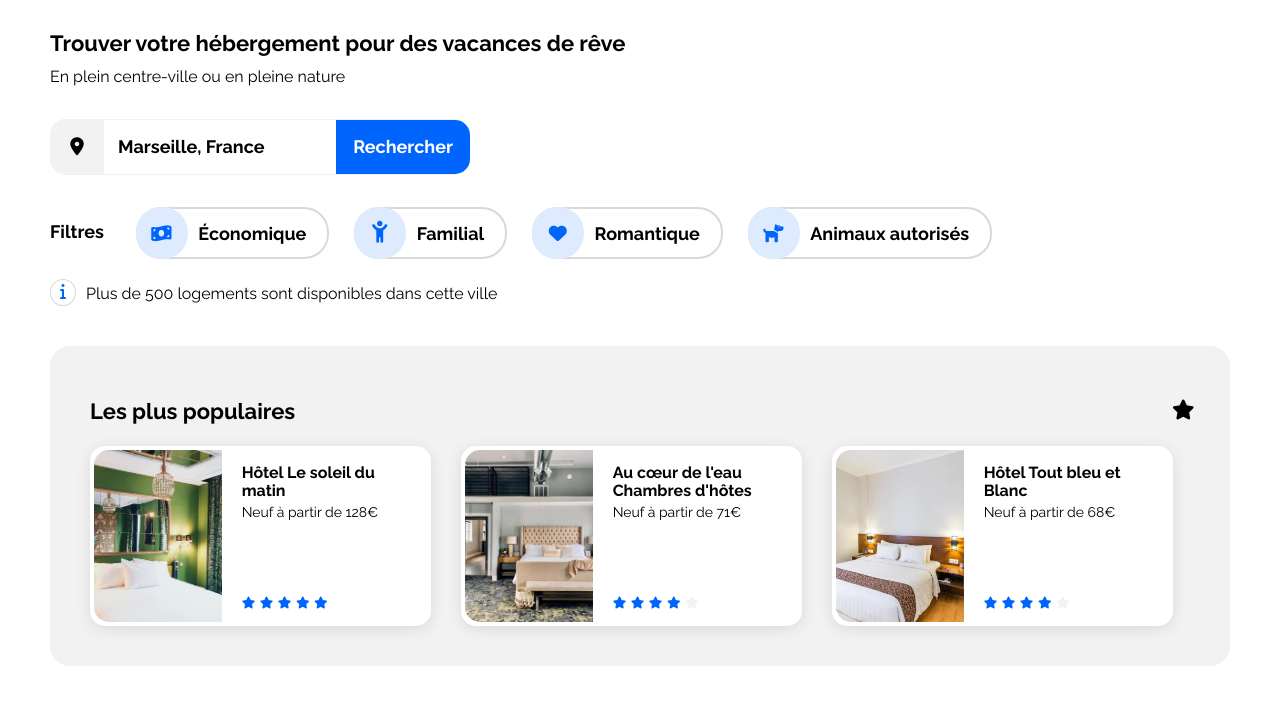
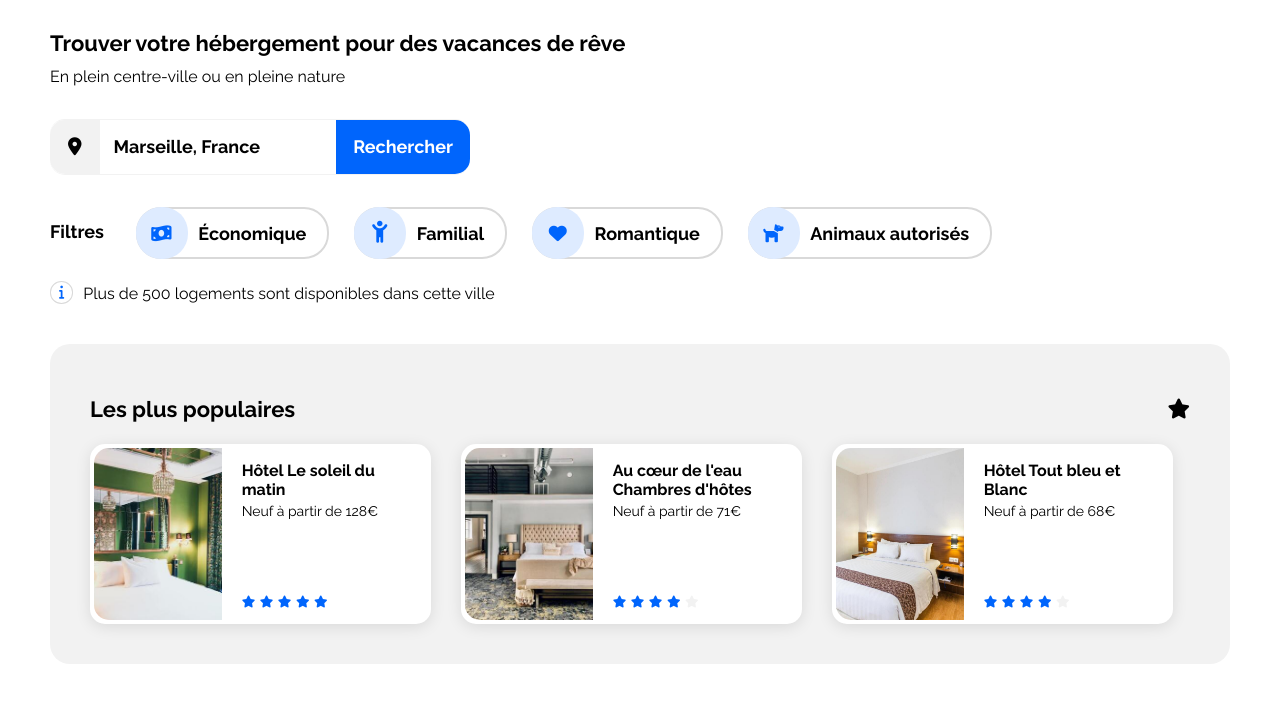
Before and after one commit to michelmb-dev/Project_2_Booki_OCR, a plain HTML site: page index.html in a window 1280 px wide. Shown: the part 99-800 px from the top of the page. Drawn offline with Linux system fonts and the light colour scheme.

Commit message:
Fix: Info icon size

```diff
--- a/css/style.css
+++ b/css/style.css
@@ -25,11 +25,6 @@ body {
 main {
     max-width: 1440px;
     margin: 0 auto;
-}
-
-i {
-    width: 18px;
-    height: 18px;
 }
 
 a {
@@ -250,11 +245,16 @@ header {
 
 .search-info-icon {
     color: var(--blue);
+    margin-top: 2px;
     margin-right: 10px;
-    padding: 3px;
-    text-align: center;
+    padding: 1px 8px;
     border: var(--grey-dark) 1px solid;
     border-radius: 50%;
+}
+
+.search-info-icon i {
+    text-align: center;
+    vertical-align: 0;
 }
 
 
--- a/index.html
+++ b/index.html
@@ -81,7 +81,7 @@
             </button>
         </div>
         <div class="search-info">
-            <span class="search-info-icon"><i class="fa-solid fa-info"></i></span>
+            <span class="search-info-icon"><i class="fa-solid fa-info fa-sm"></i></span>
             <p>Plus de 500 logements sont disponibles dans cette ville</p>
         </div>
     </section>
```
